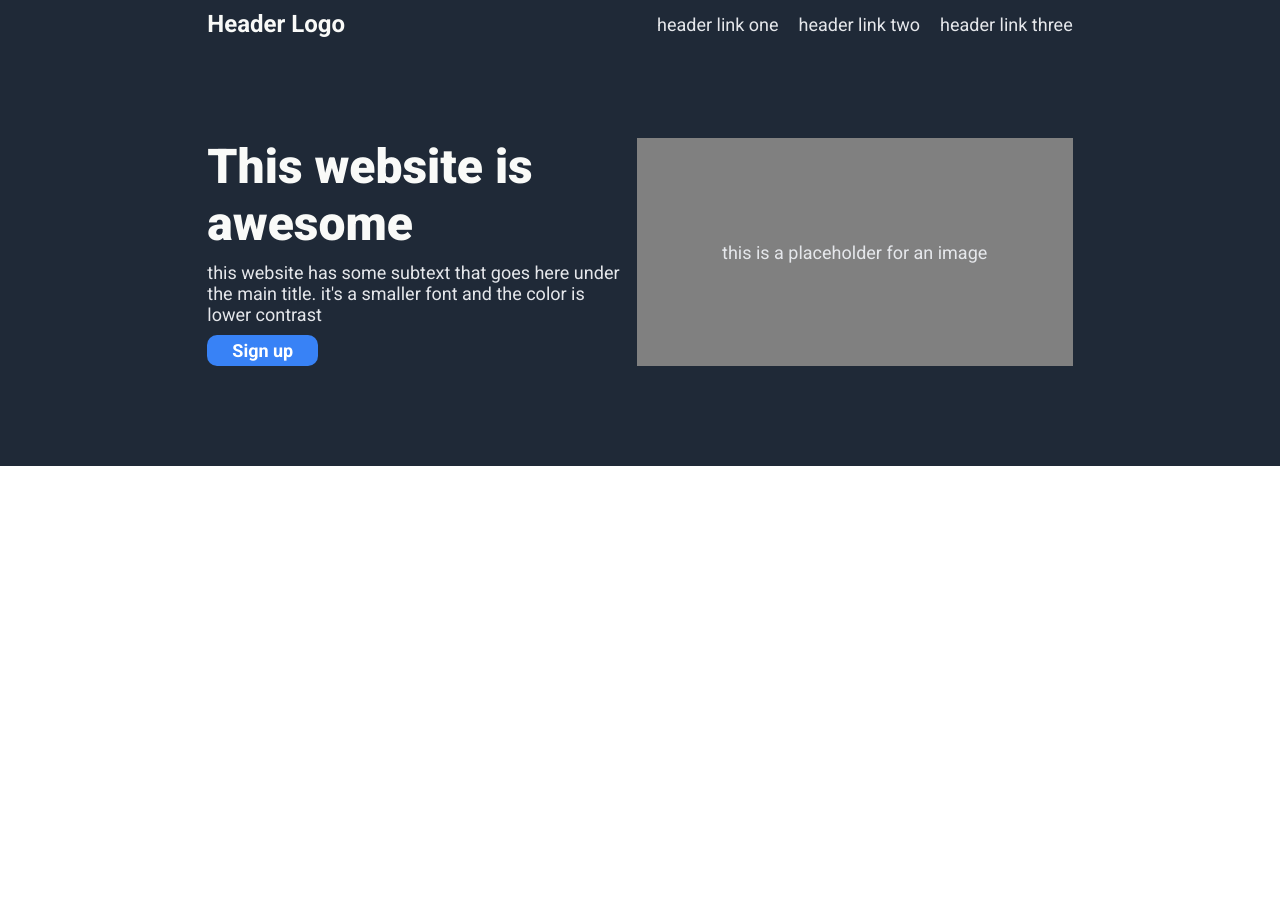
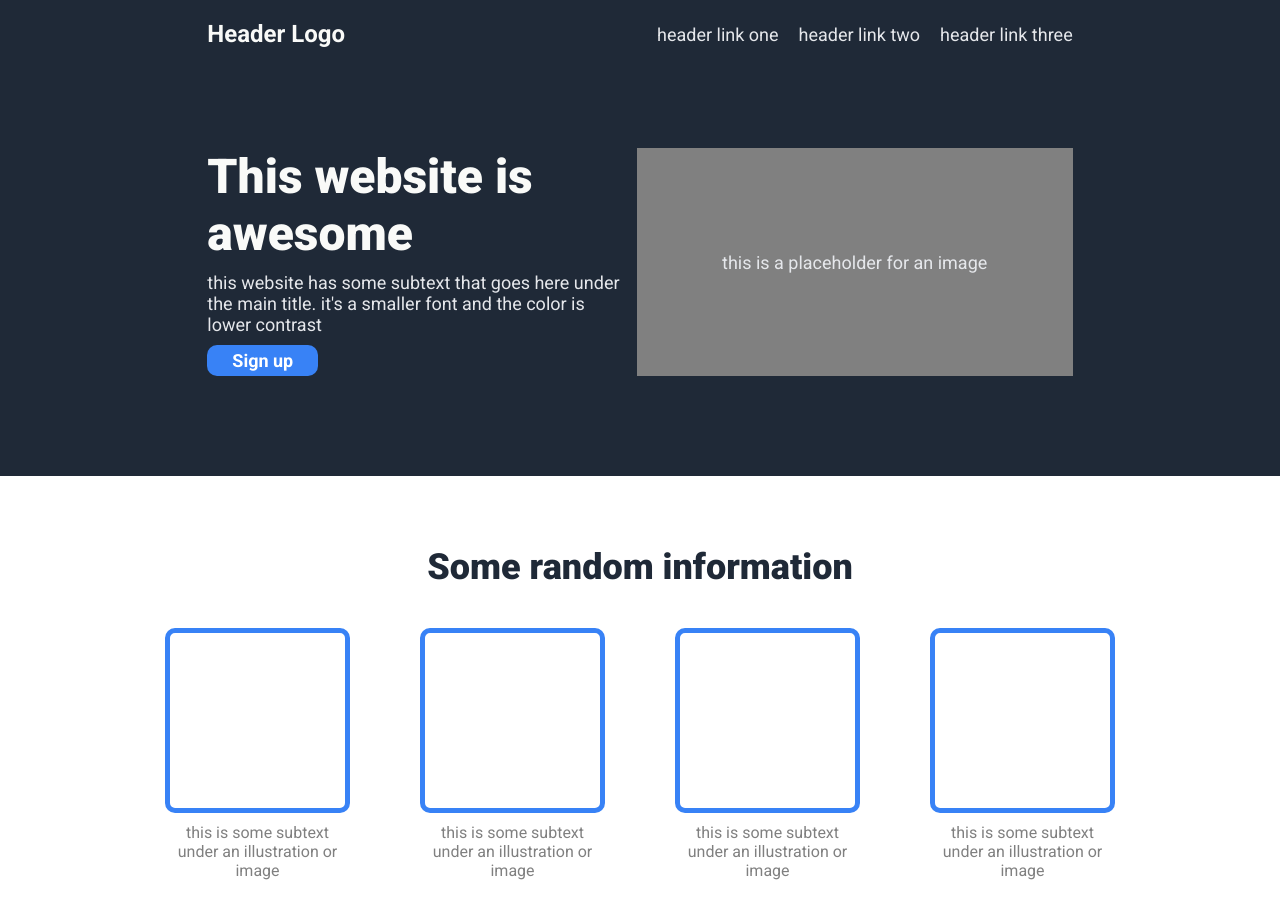
Before and after one commit to JoelJefferson2004/landing-page, a plain HTML site: page index.html in a window 1280 px wide. Before the commit the page ends 800 px from the top, so only its background shows below. Drawn offline with Linux system fonts and the light colour scheme.

Commit message:
Add elements and styles to the info section

```diff
--- a/index.html
+++ b/index.html
@@ -30,10 +30,34 @@
                     </div>
                 </div>
             </div>
-            <div class = "dummy"></div>
+            <div class = "dummy">
+            </div>
 
         </div>
-        <div class="info"></div>
+        <div class="info">
+            <h2>Some random information</h2>
+            <div class="container">
+                <div class = item>
+                    <div class = "img"></div>
+                    <p>this is some subtext under an illustration or image</p>
+                </div>
+
+                <div class = item>
+                    <div class = "img"></div>
+                    <p>this is some subtext under an illustration or image</p>
+                </div>
+
+                <div class = item>
+                    <div class = "img"></div>
+                    <p>this is some subtext under an illustration or image</p>
+                </div>
+
+                <div class = item>
+                    <div class = "img"></div>
+                    <p>this is some subtext under an illustration or image</p>
+                </div>
+            </div>
+        </div>
         <div class="quote"></div>
         <div class="sign-up"></div>
         <div class="footer"></div>
--- a/styles.css
+++ b/styles.css
@@ -34,7 +34,7 @@ body{
 .header .top{
     display: flex;
     gap: 20px;
-    margin: 10px 0px;
+    margin: 20px 0px;
     align-items: center;
     margin-bottom: 100px;
 }
@@ -99,3 +99,45 @@ a,
     border-style: none;
     background-color:#3882F6;
 }
+
+
+/* info  */
+
+.info{
+    display: flex;
+    flex-direction: column;
+    padding: 20px 0px;
+    text-align: center;
+    gap: 40px;
+    margin: 50px 0px;
+}
+.info h2{
+    color: #1F2937;
+    font-size: 36px;
+    font-weight: 900;
+}
+
+.info p{
+    color: gray;
+}
+.info .container{
+    display: flex;
+    justify-content: center;
+    gap: 70px;
+    flex-wrap: wrap;
+
+}
+
+.info .item{
+    width: 185px;
+    display: flex;
+    flex-direction: column;
+    gap: 10px;
+}
+
+.info .item .img{
+    height: 175px;
+    width: 175px;
+    border: solid 5px #3882F6;
+    border-radius: 10px;
+}
```
